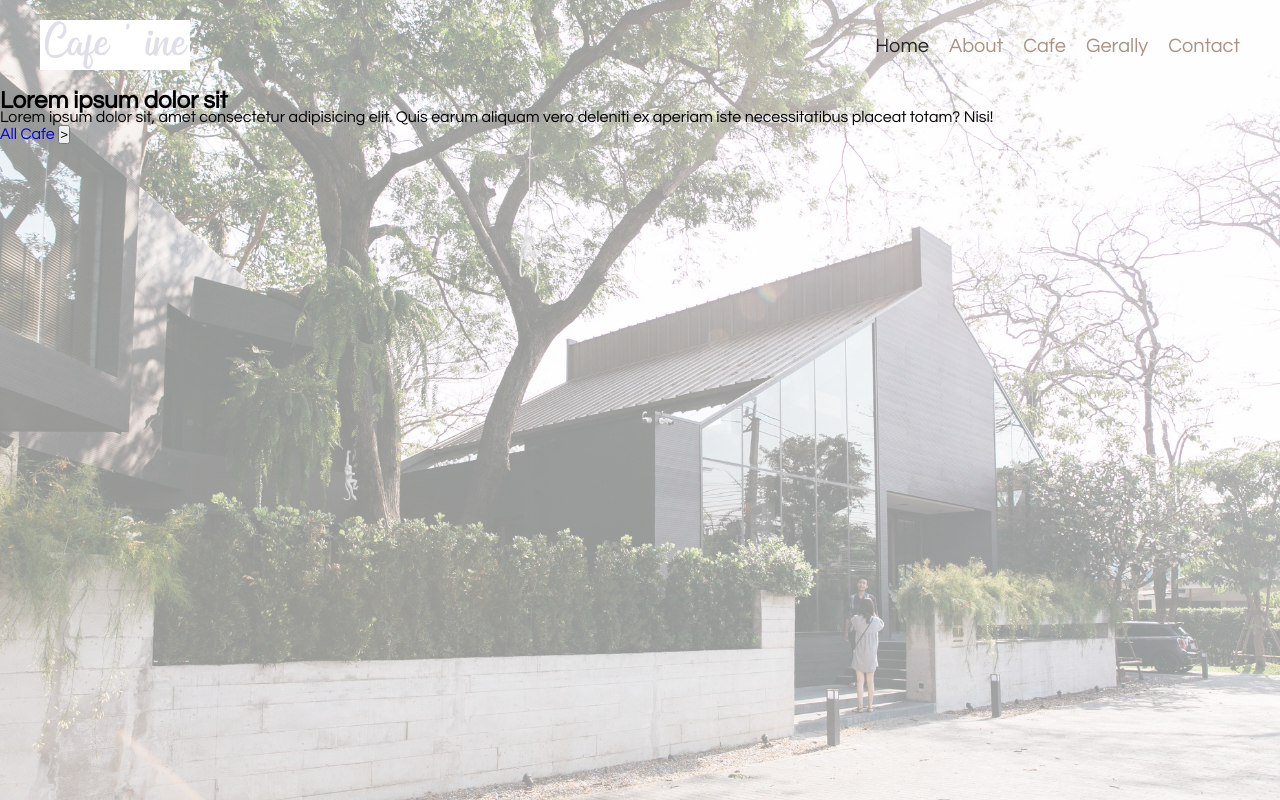
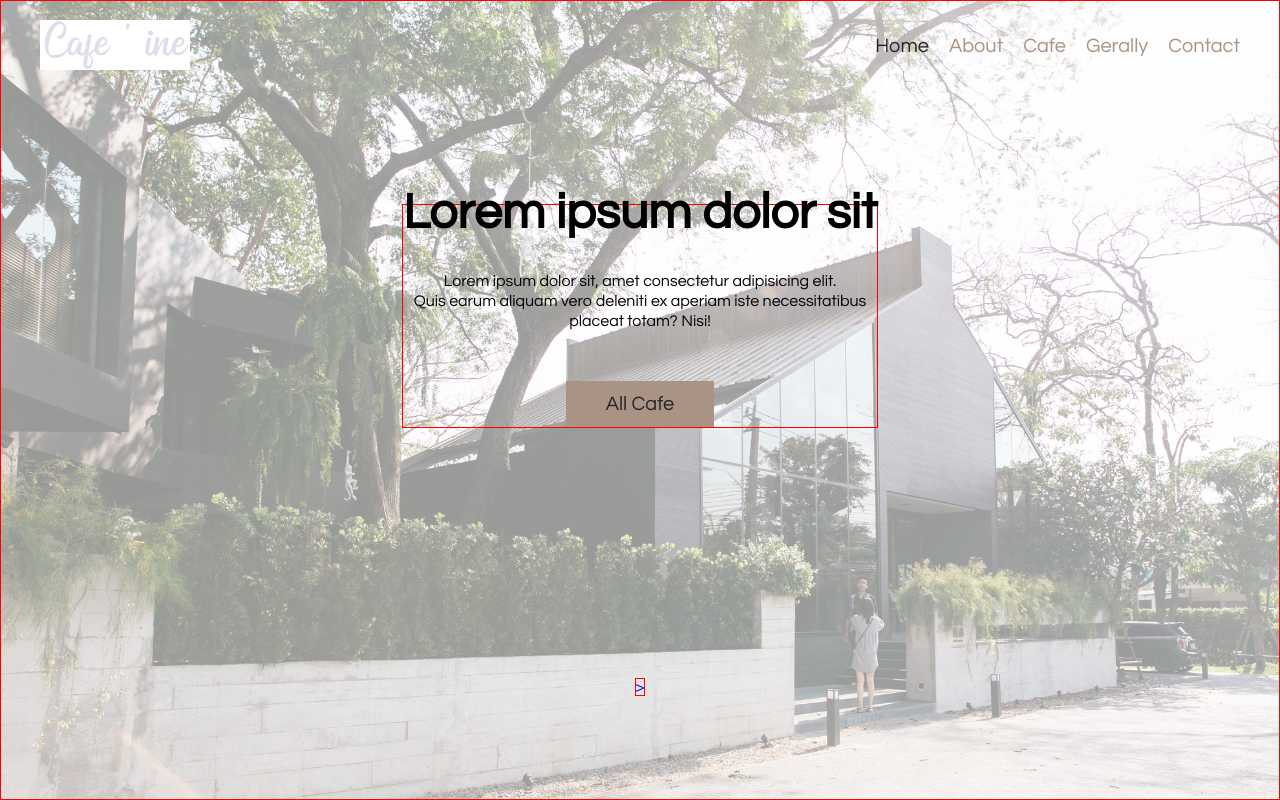
Before and after one commit to Antsar87/cafe, a website: page index.html in a window 1280 px wide. Drawn offline with Linux system fonts and the light colour scheme.

Commit message:
Header almost finished

```diff
--- a/index.html
+++ b/index.html
@@ -25,15 +25,17 @@
           <li><a href="#">Contact</a></li>
         </ul>
       </nav>
-      <main>
-        <h2>Lorem ipsum dolor sit</h2>
-        <p>
-          Lorem ipsum dolor sit, amet consectetur adipisicing elit. Quis earum
-          aliquam vero deleniti ex aperiam iste necessitatibus placeat totam?
-          Nisi!
-        </p>
-        <a href="#"> All Cafe </a>
-        <button>></button>
+      <main class="header__content">
+        <div class="header__content--box header__content--box--center">
+          <h2>Lorem ipsum dolor sit</h2>
+          <p>
+            Lorem ipsum dolor sit, amet consectetur adipisicing elit.<br />
+            Quis earum aliquam vero deleniti ex aperiam iste necessitatibus<br />
+            placeat totam? Nisi!
+          </p>
+          <a href="#" class="button button-brown"> All Cafe</a>
+        </div>
+        <div class="header__content--box"><a href="#">></a></div>
       </main>
     </header>
   </body>
--- a/scss/main.scss
+++ b/scss/main.scss
@@ -5,5 +5,7 @@
 @import 'utils/helpers';
 @import 'utils/mixins';
 
+@import 'components/buttons';
+
 @import 'layout/header';
 @import 'layout/navigation';
--- a/scss/utils/_variables.scss
+++ b/scss/utils/_variables.scss
@@ -2,4 +2,6 @@ $color-brown: #a99384;
 
 $color-grey: #e6e7e6;
 
+$color-white: white;
+
 $color-black: #262525;
```
Also changed, not shown: css/style.css.
